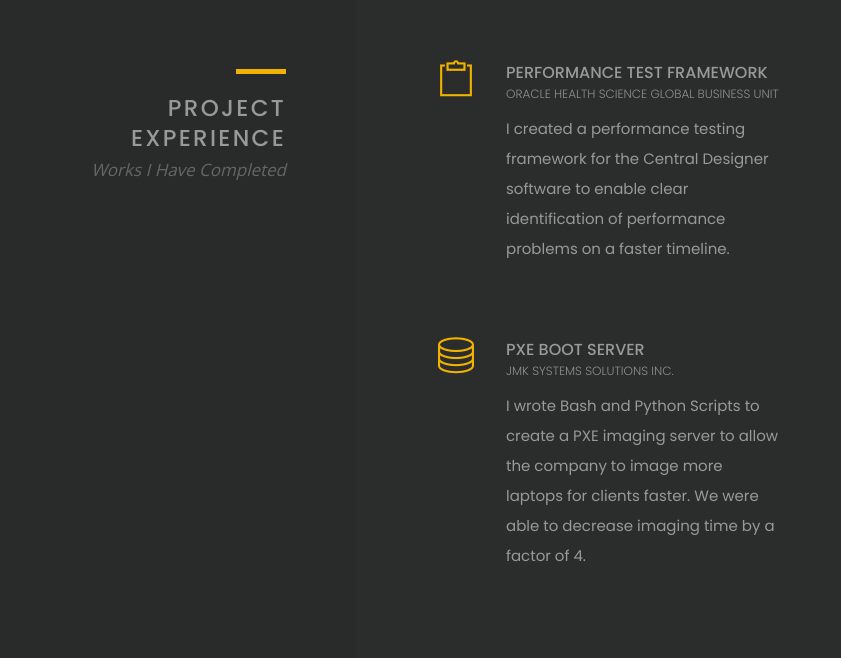
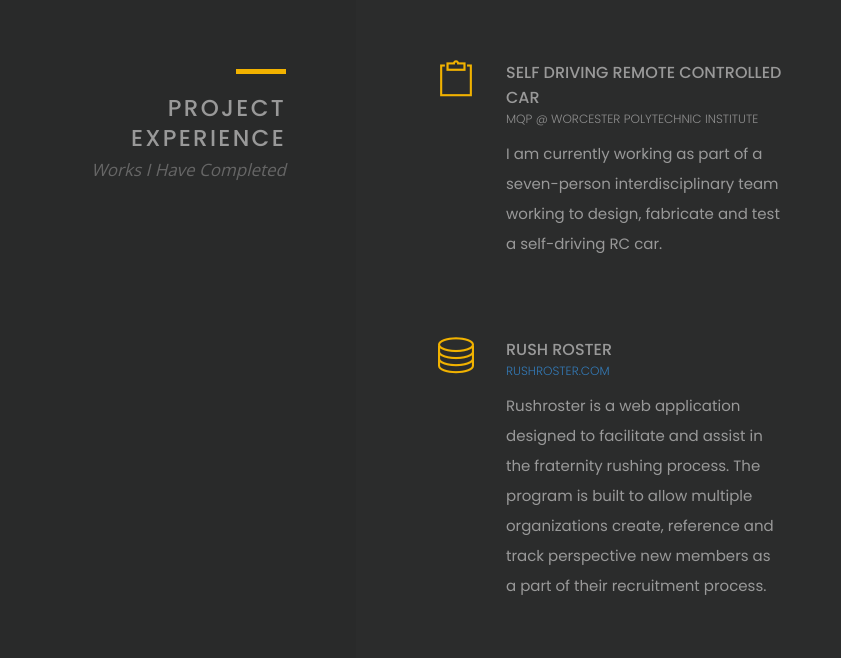
Before and after one commit to EHSchutzman/EHSchutzman.github.io, a plain HTML site: page index.html in a window 1280 px wide. Shown: the part 1346-2004 px from the top of the page, 0-841 px from the left. Drawn offline with nearby package versions, Linux system fonts and the light colour scheme; some packages are replaced by stand-ins of ours; a script that the page names is missing.

Commit message:
Updated projecst & stuff

```diff
--- a/index.html
+++ b/index.html
@@ -201,10 +201,10 @@
                             <span class="ti-clipboard"></span>
                         </div>
                         <div class="media-body">
-                            <h4 class="title">Performance Test Framework</h4>
-                            <h5 class="subtitle">Oracle Health Science Global Business Unit</h5>
-                            <p class="sec-p">I created a performance testing framework for the Central Designer
-                                software to enable clear identification of performance problems on a faster timeline.
+                            <h4 class="title">Self Driving Remote Controlled Car</h4>
+                            <h5 class="subtitle">MQP @ Worcester Polytechnic Institute</h5>
+                            <p class="sec-p">
+                                I am currently working as part of a seven-person interdisciplinary team working to design, fabricate and test a self-driving RC car.
                             </p>
                         </div>
                     </div>
@@ -225,9 +225,9 @@
                             <span class="ti-server"></span>
                         </div>
                         <div class="media-body">
-                            <h4 class="title">PXE Boot Server</h4>
-                            <h5 class="subtitle">JMK Systems Solutions Inc.</h5>
-                            <p class="sec-p">I wrote Bash and Python Scripts to create a PXE imaging server to allow the company to image more laptops for clients faster.  We were able to decrease imaging time by a factor of 4.</p>
+                            <h4 class="title">Rush Roster</h4>
+                            <h5 class="subtitle"><a href="https://rushroster.com">RushRoster.com</a></h5>
+                            <p class="sec-p">Rushroster is a web application designed to facilitate and assist in the fraternity rushing process.  The program is built to allow multiple organizations create, reference and track perspective new members as a part of their recruitment process.</p>
                         </div>
                     </div>
                     <div class="col-xs-6 media expertise-media">
```
